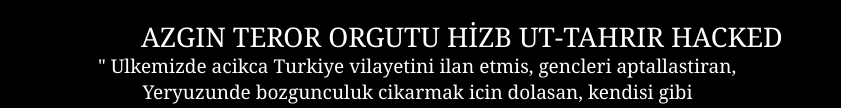
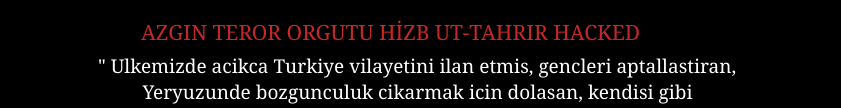
Before and after one commit to turkdef/try, a plain HTML site: page index.html in a window 1280 px wide. Shown: the part 195-303 px from the top of the page, without its empty margins (268-1109 px from the left). Drawn offline with Linux system fonts and the light colour scheme.

Commit message:
Update index.html

```diff
--- a/index.html
+++ b/index.html
@@ -50,7 +50,7 @@ body {text-align:center;margin:0}
 <div id="container">
 <div id="text1" style="position:absolute; overflow:hidden; left:409px; top:213px; width:857px; height:90px; z-index:0">
 <div class="wpmd">
-<div><font color="#FFFFFF" face="Georgia" class="ws20">AZGIN TEROR ORGUTU HİZB UT-TAHRIR HACKED</font></div>
+<div><font color="#C62828" face="Georgia" class="ws16">AZGIN TEROR ORGUTU HİZB UT-TAHRIR HACKED</font></div>
 </div></div>
 
 <div id="text2" style="position:absolute; overflow:hidden; left:366px; top:248px; width:881px; height:275px; z-index:1">
```
